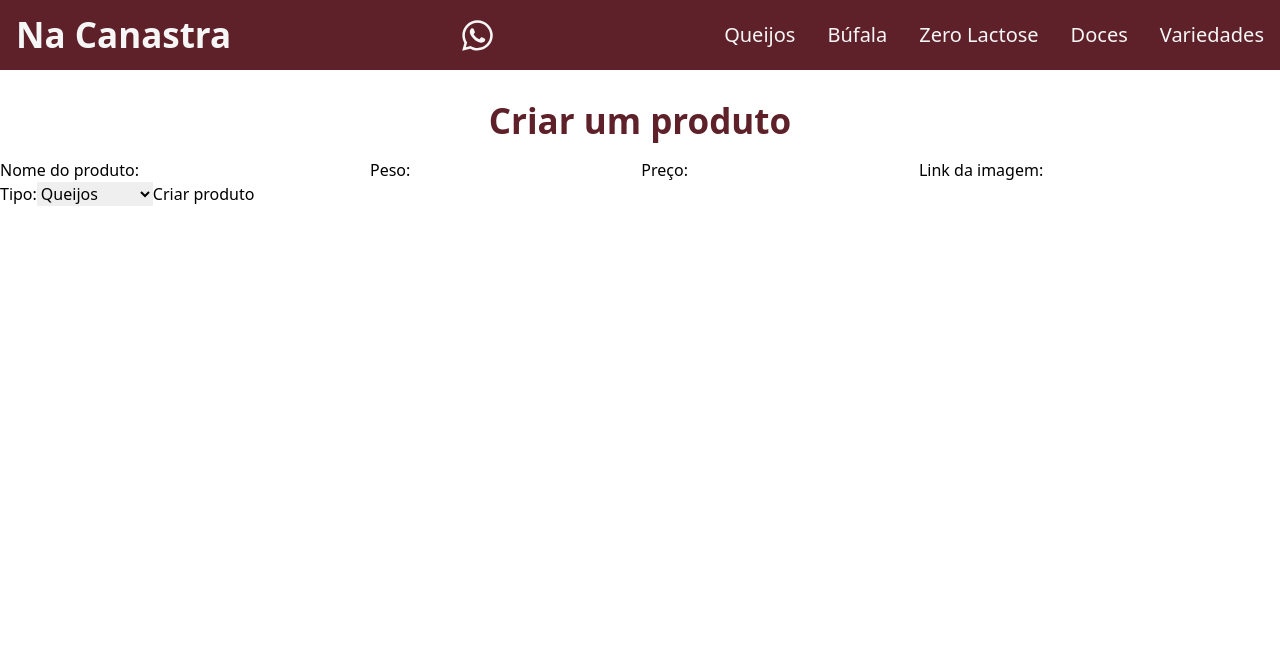
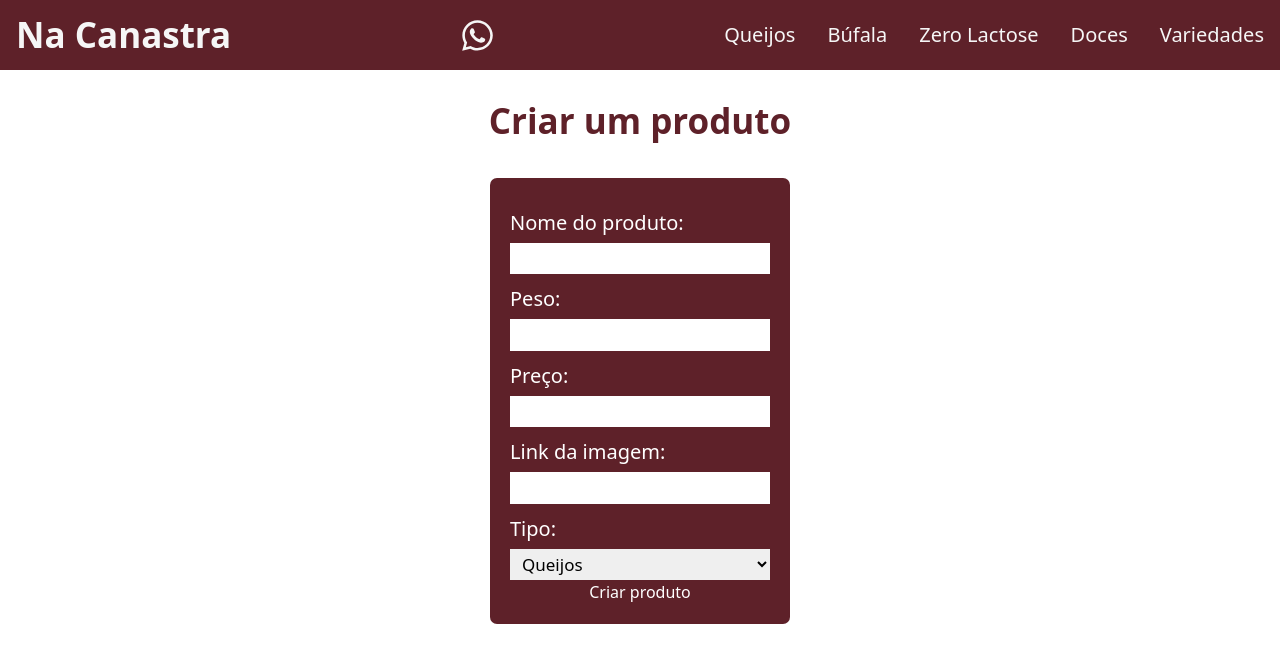
Before and after one commit to GustavoBeretta/Na-Canastra, a Next.js app: page /criar-produto in a window 1280 px wide. Shown: the top 662 px of the page. Built offline with nearby package versions, Linux system fonts and the light colour scheme.

Commit message:
design not finished

```diff
--- a/src/app/api/products/route.js
+++ b/src/app/api/products/route.js
@@ -8,8 +8,8 @@ export async function GET() {
     const products = await Product.find();
     return NextResponse.json({ products });
   } catch (error) {
-    console.error('Database fetch error:', error);
-    return NextResponse.json({ error: 'Failed to fetch products' }, { status: 500 });
+    console.log(error)
+    return NextResponse.json({ message: 'Erro ao buscar os produtos' }, { status: 500 });
   }
 }
 
@@ -18,9 +18,9 @@ export async function POST(request) {
   try {
     await connectDatabase();
     await Product.create(formData)
-    return NextResponse.json({ message: 'Product created' });
+    return NextResponse.json({ message: 'Produto criado' });
   } catch (error) {
-    console.error( error);
-    return NextResponse.json({ error: 'Failed to create the product' }, { status: 500 });
+    console.log(error)
+    return NextResponse.json({ message: 'Erro ao criar o produto' }, { status: 500 });
   }
 }
--- a/src/app/bufala/page.js
+++ b/src/app/bufala/page.js
@@ -6,13 +6,13 @@ import { useState, useEffect } from 'react';
 const getProdutos = async () => {
   try {
     const res = await fetch('/api/products');
+    const data = await res.json();
     if (!res.ok) {
-      throw new Error('Failed to fetch the products');
+      throw new Error(data.message);
     }
-    const data = await res.json();
     return Array.isArray(data.products) ? data.products : [];
   } catch (error) {
-    console.error('Error loading the products: ', error);
+    console.error(error);
     return [];
   }
 };
--- a/src/app/criar-produto/page.js
+++ b/src/app/criar-produto/page.js
@@ -1,6 +1,7 @@
 'use client'
 
 import React, { useState } from 'react';
+import styles from '../../styles/CriarProduto.module.css';
 
 export default function Home() {
 
@@ -21,8 +22,6 @@ export default function Home() {
         e.preventDefault();
 
         try {
-            console.log(typeof(formData))
-            console.log(formData)
             const res = await fetch('/api/products', {
                 method: 'POST',
                 headers: {
@@ -31,45 +30,46 @@ export default function Home() {
                 body: JSON.stringify(formData)
             })
 
+            const data = await res.json()
             if (res.ok) {
-                alert('Produto criado com sucesso')
+                alert(data.message)
             } else {
-                throw new Error('Erro ao criar produto')
+                throw new Error(data.message)
             }
         } catch(error) {
             alert(error)
         }
 
-        alert('Cadastro realizado com sucesso!');
     };
 
     return (
         <main>
         <h1 className='tipo_cardapio'>Criar um produto</h1>
         <div>
-            <form onSubmit={handleSubmit}>
-                <label htmlFor="name">Nome do produto:</label>
-                <input type="text" name="name" onChange={handleChange} required/>
+            <form onSubmit={handleSubmit} className={styles.form_container}>
+                <label htmlFor="name" className={styles.text}>Nome do produto:</label>
+                <input type="text" name="name" onChange={handleChange} required className={styles.input}/>
 
-                <label htmlFor="peso">Peso:</label>
-                <input type="text" name="peso" onChange={handleChange} required/>
+                <label htmlFor="peso" className={styles.text}>Peso:</label>
+                <input type="text" name="peso" onChange={handleChange} required className={styles.input}/>
 
-                <label htmlFor="preco">Preço:</label>
-                <input type="text" name="preco" onChange={handleChange} required/>
+                <label htmlFor="preco" className={styles.text}>Preço:</label>
+                <input type="text" name="preco" onChange={handleChange} required className={styles.input}/>
 
-                <label htmlFor="imagem">Link da imagem:</label>
-                <input type="text" name="imagem" onChange={handleChange} required/>
+                <label htmlFor="imagem" className={styles.text}>Link da imagem:</label>
+                <input type="text" name="imagem" onChange={handleChange} required className={styles.input}/>
 
-                <label htmlFor="tipo">Tipo:</label>
+                <label htmlFor="tipo" className={styles.text}>Tipo:</label>
                 <select
                     name="tipo"
                     onChange={handleChange}
+                    className={styles.input}
                 >
-                    <option value="Queijos">Queijos</option>
-                    <option value="Búfala">Búfala</option>
-                    <option value="Zero Lactose">Zero Lactose</option>
-                    <option value="Doces">Doces</option>
-                    <option value="Variedades">Variedades</option>
+                    <option value="Queijos" className={styles.options}>Queijos</option>
+                    <option value="Búfala" className={styles.options}>Búfala</option>
+                    <option value="Zero Lactose" className={styles.options}>Zero Lactose</option>
+                    <option value="Doces" className={styles.options}>Doces</option>
+                    <option value="Variedades" className={styles.options}>Variedades</option>
                 </select>
 
                 <button type="submit">Criar produto</button>
--- a/src/app/doces/page.js
+++ b/src/app/doces/page.js
@@ -6,13 +6,13 @@ import { useState, useEffect } from 'react';
 const getProdutos = async () => {
   try {
     const res = await fetch('/api/products');
+    const data = await res.json();
     if (!res.ok) {
-      throw new Error('Failed to fetch the products');
+      throw new Error(data.message);
     }
-    const data = await res.json();
     return Array.isArray(data.products) ? data.products : [];
   } catch (error) {
-    console.error('Error loading the products: ', error);
+    console.error(error);
     return [];
   }
 };
--- a/src/app/page.js
+++ b/src/app/page.js
@@ -6,13 +6,13 @@ import { useState, useEffect } from 'react';
 const getQueijos = async () => {
   try {
     const res = await fetch('/api/products');
+    const data = await res.json();
     if (!res.ok) {
-      throw new Error('Failed to fetch the products');
+      throw new Error(data.message);
     }
-    const data = await res.json();
     return Array.isArray(data.products) ? data.products : [];
   } catch (error) {
-    console.error('Error loading the products: ', error);
+    console.error(error);
     return [];
   }
 };
--- a/src/app/variedades/page.js
+++ b/src/app/variedades/page.js
@@ -6,13 +6,13 @@ import { useState, useEffect } from 'react';
 const getProdutos = async () => {
   try {
     const res = await fetch('/api/products');
+    const data = await res.json();
     if (!res.ok) {
-      throw new Error('Failed to fetch the products');
+      throw new Error(data.message);
     }
-    const data = await res.json();
     return Array.isArray(data.products) ? data.products : [];
   } catch (error) {
-    console.error('Error loading the products: ', error);
+    console.error(error);
     return [];
   }
 };
--- a/src/app/zero-lactose/page.js
+++ b/src/app/zero-lactose/page.js
@@ -6,13 +6,13 @@ import { useState, useEffect } from 'react';
 const getProdutos = async () => {
   try {
     const res = await fetch('/api/products');
+    const data = await res.json();
     if (!res.ok) {
-      throw new Error('Failed to fetch the products');
+      throw new Error(data.message);
     }
-    const data = await res.json();
     return Array.isArray(data.products) ? data.products : [];
   } catch (error) {
-    console.error('Error loading the products: ', error);
+    console.error(error);
     return [];
   }
 };
--- a/src/components/Navbar.jsx
+++ b/src/components/Navbar.jsx
@@ -4,33 +4,9 @@ import Link from 'next/link';
 import { useState } from 'react';
 import styles from '../styles/Navbar.module.css';
 import { FaWhatsapp, FaBars, FaTimes } from 'react-icons/fa';
-import { useRouter } from 'next/navigation';
 
 export default function Navbar() {
   const [isOpen, setIsOpen] = useState(false);
-
-  const router = useRouter();
-
-  function RedirectQueijos() {
-    router.push('/')
-  }
-
-  function RedirectBufala() {
-    router.push('/bufala')
-  }
-
-  function RedirectZeroLactose() {
-    router.push('/zero-lactose')
-  }
-
-  function RedirectDoces() {
-    router.push('/doces')
-  }
-
-  function RedirectVariedades() {
-    router.push('/variedades')
-  }
-
 
   const toggleMenu = () => {
     setIsOpen(!isOpen);
--- /dev/null
+++ b/src/styles/CriarProduto.module.css
@@ -0,0 +1,29 @@
+.form_container {
+    margin: auto;
+    margin-top: 30px;
+    background-color: var(--cor--primaria);
+    display: flex;
+    flex-direction: column;
+    color: white;
+    width: 300px;
+    padding: 20px;
+    border-radius: 7px;
+}
+
+.text {
+    font-size: 20px;
+    margin-top: 10px;
+    font-weight: 500;
+}
+
+.input {
+    margin-top: 5px;
+    color: black;
+    padding: 3px;
+    padding-left: 8px;
+    font-size: 17px;
+}
+
+.option {
+    width: 250px;
+}
```
